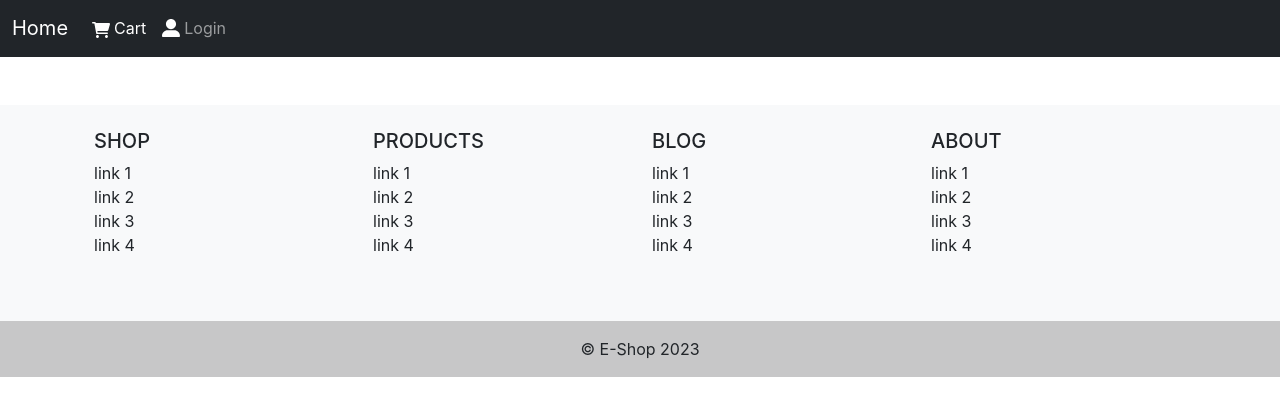
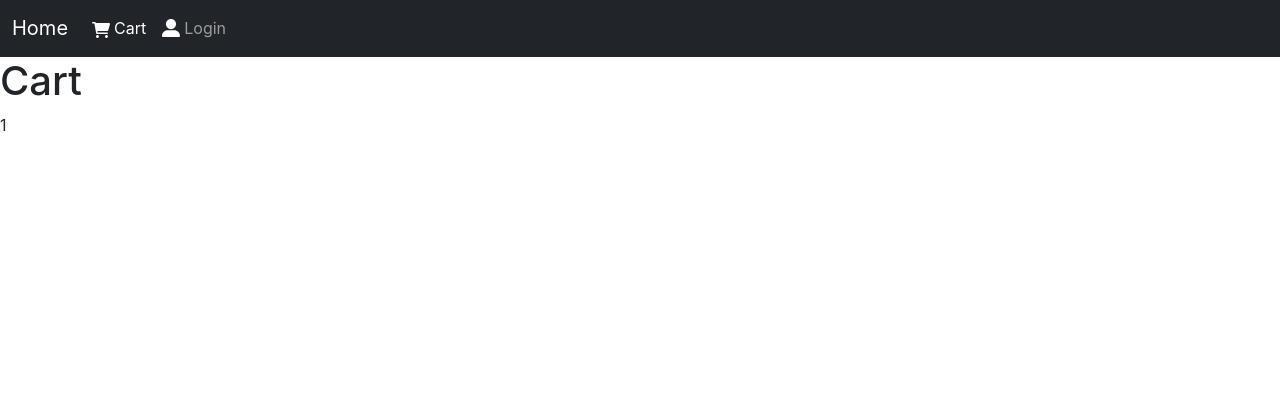
Before and after one commit to dori-dev/eshop, a React (Create React App) app in the folder frontend/: page /cart/1 in a window 1280 px wide. Shown: the top 416 px of the page. Built offline with nearby package versions, Linux system fonts and the light colour scheme.

Commit message:
set navigate for add to cart button

```diff
--- a/frontend/src/App.js
+++ b/frontend/src/App.js
@@ -14,7 +14,7 @@ const App = () => {
         <Route path="/" element={<Home />} />
         <Route path="/product/:id" element={<ProductDetail />} />
         <Route path="/login" element={<Login />} />
-        <Route path="/cart" element={<Cart />} />
+        <Route path="/cart/:id?" element={<Cart />} />
       </Routes>
       <Footer />
     </>
--- a/frontend/src/components/cart.jsx
+++ b/frontend/src/components/cart.jsx
@@ -1,7 +1,12 @@
+import { useParams } from "react-router-dom";
+
 const Cart = () => {
+  const { id, quantity } = useParams();
   return (
     <>
       <h1>Cart</h1>
+      <p>{id}</p>
+      <p>{quantity}</p>
       <div style={{ marginBottom: "1000px" }}></div>
     </>
   );
--- a/frontend/src/components/products/detail.jsx
+++ b/frontend/src/components/products/detail.jsx
@@ -1,4 +1,5 @@
 import { useEffect, useState } from "react";
+import { useNavigate } from "react-router-dom";
 import { useDispatch, useSelector } from "react-redux";
 import { Link, useParams } from "react-router-dom";
 import Reviews from "./reviews";
@@ -8,6 +9,7 @@ import { fetchProduct } from "../../actions/productActions";
 import Message from "../message";
 
 const ProductDetail = () => {
+  const navigate = useNavigate();
   const [quantity, setQuantity] = useState(1);
   const { id } = useParams();
   const dispatch = useDispatch();
@@ -17,6 +19,9 @@ const ProductDetail = () => {
   useEffect(() => {
     dispatch(fetchProduct(id));
   }, [dispatch, id]);
+  const addToCartHandler = () => {
+    navigate(`/cart/${id}?quantity=${quantity}`);
+  };
   return (
     <div className="container-fluid mt-4">
       <Link to="/" className="btn btn-outline-dark">
@@ -108,6 +113,7 @@ const ProductDetail = () => {
               <li className="list-group-item">
                 <button
                   disabled={product.count_in_stock === 0}
+                  onClick={addToCartHandler}
                   className="btn btn-dark w-100"
                 >
                   Add to Cart
```
